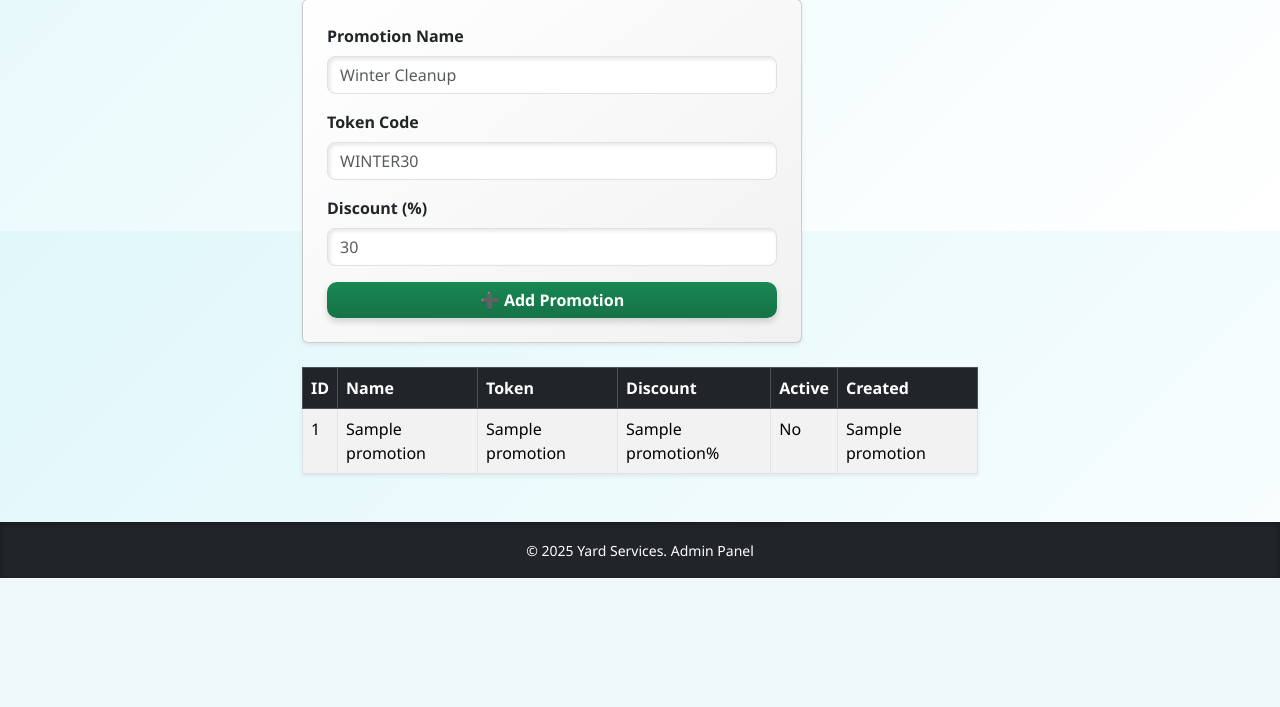
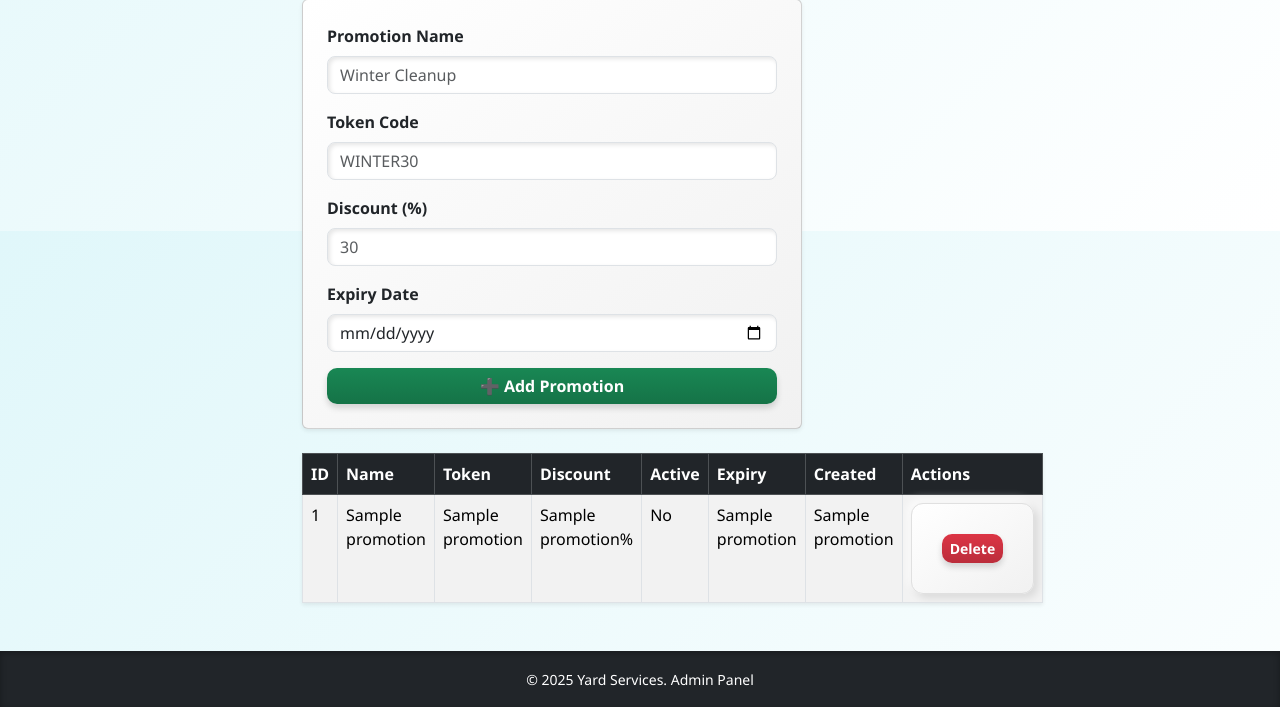
Before and after one commit to Mr-A-Hacker/Yard-services, a Flask app: template templates/admin_dashboard.html in a window 1280 px wide; the page is wider, and only the part inside the window is pictured. Shown: the part 1369-2076 px from the top of that part. Before the commit the page ends 1947 px from the top of that part, so only its background shows below. Run offline with Flask 3, Linux system fonts and the light colour scheme; the template is opened without the code that fills it: most values are stand-ins (such as "Sample title", 1, 10 or a date in 2020).

Commit message:
Update admin_dashboard.html

```diff
--- a/templates/admin_dashboard.html
+++ b/templates/admin_dashboard.html
@@ -162,7 +162,7 @@
       </tbody>
     </table>
 
-    <!-- Promotions Management -->
+     <!-- Promotions Management -->
     <h4 class="mt-5">🎁 Promotions & Seasonal Offers</h4>
     <form method="POST" action="{{ url_for('add_promotion') }}" class="card p-4 shadow-sm mb-4" style="max-width: 500px;">
       <div class="mb-3">
@@ -177,6 +177,10 @@
         <label for="promo_discount" class="form-label">Discount (%)</label>
         <input type="number" id="promo_discount" name="discount" placeholder="30" class="form-control" required>
       </div>
+      <div class="mb-3">
+        <label for="promo_expiry" class="form-label">Expiry Date</label>
+        <input type="date" id="promo_expiry" name="expires_at" class="form-control" required>
+      </div>
       <button type="submit" class="btn btn-success w-100">➕ Add Promotion</button>
     </form>
 
@@ -188,7 +192,9 @@
           <th>Token</th>
           <th>Discount</th>
           <th>Active</th>
+          <th>Expiry</th>
           <th>Created</th>
+          <th>Actions</th>
         </tr>
       </thead>
       <tbody>
@@ -200,14 +206,19 @@
           <td>{{ p[3] }}%</td>
           <td>{{ 'Yes' if p[4] else 'No' }}</td>
           <td>{{ p[5] }}</td>
+          <td>{{ p[6] }}</td>
+          <td>
+            <form method="POST" action="{{ url_for('delete_promotion', promo_id=p[0]) }}"
+                  onsubmit="return confirm('Delete this promotion?');">
+              <button type="submit" class="btn btn-danger btn-sm">Delete</button>
+            </form>
+          </td>
         </tr>
         {% endfor %}
       </tbody>
     </table>
+  </div> <!-- end .container -->
 
-  </div>
-
-  <!-- Footer -->
   <!-- Footer -->
   <footer class="bg-dark text-white text-center py-3 mt-5">
     <small>© 2025 Yard Services. Admin Panel</small>
```
